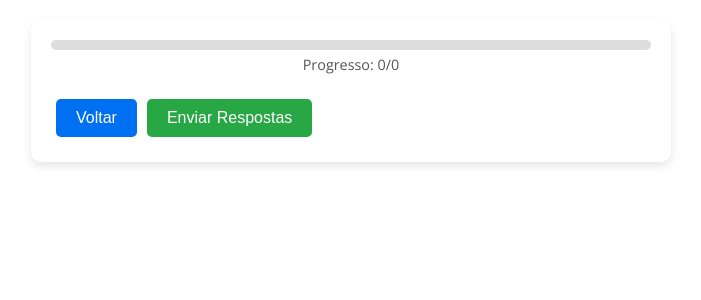
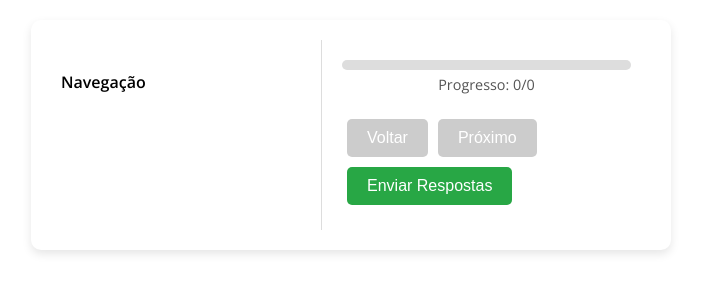
Before and after one commit to gustavobittencourtds/tpack-app, a Next.js app: page /survey in a window 1280 px wide. Shown: the top 300 px of the page, without its empty margins (289-990 px from the left). Built offline with nearby package versions, Linux system fonts and the light colour scheme.

Commit message:
update: add aside navigation between questions

```diff
--- a/src/pages/survey.tsx
+++ b/src/pages/survey.tsx
@@ -17,7 +17,7 @@ import { Question } from '../types';
 const Survey: React.FC = () => {
   const [questions, setQuestions] = useState<Question[]>([]);
   const [intro, setIntro] = useState<Question | null>(null);
-  const [currentQuestionIndex, setCurrentQuestionIndex] = useState(-1); // -1 para exibir a introdução primeiro
+  const [currentQuestionIndex, setCurrentQuestionIndex] = useState(-1);
   const [answers, setAnswers] = useState<{ [questionId: string]: string | string[] }>({});
   const [error, setError] = useState<string | null>(null);
   const router = useRouter();
@@ -45,10 +45,6 @@ const Survey: React.FC = () => {
 
         setIntro(introQuestion);
         setQuestions(validQuestions);
-
-        if (validQuestions.length !== data.length) {
-          console.warn('Algumas perguntas foram ignoradas por estarem incompletas.');
-        }
       } catch (err) {
         console.error('Erro ao buscar questões:', err);
         setError('Erro ao buscar o questionário. Tente novamente mais tarde.');
@@ -58,16 +54,31 @@ const Survey: React.FC = () => {
     if (token) fetchQuestions();
   }, [token]);
 
-
   if (error) return <SurveyContainer>{error}</SurveyContainer>;
 
   const handleAnswerChange = (value: string | string[]) => {
-    const questionId = questions[currentQuestionIndex]._id;
+    const questionId = questions[currentQuestionIndex]?._id;
+    if (questionId) {
       setAnswers((prev) => ({ ...prev, [questionId]: value }));
+    }
   };
 
-  const handleNext = () => setCurrentQuestionIndex((prev) => prev + 1);
-  const handleBack = () => setCurrentQuestionIndex((prev) => (prev === 0 ? -1 : prev - 1));
+  // Verifica se a questão atual foi respondida
+  const isCurrentQuestionAnswered = () => {
+    const questionId = questions[currentQuestionIndex]?._id;
+    return questionId && answers[questionId] && answers[questionId].length > 0;
+  };
+
+  const handleNext = () => {
+    if (isCurrentQuestionAnswered()) {
+      setCurrentQuestionIndex((prev) => prev + 1);
+    }
+  };
+
+  const handleBack = () => {
+    setCurrentQuestionIndex((prev) => (prev === 0 ? -1 : prev - 1));
+  };
+
   const handleSubmit = async () => {
     try {
       const response = await fetch('/api/answers', {
@@ -92,40 +103,72 @@ const Survey: React.FC = () => {
       alert('Questionário finalizado com sucesso!');
     } catch (error) {
       console.error('Erro ao enviar respostas:', error);
-      if (error instanceof Error) {
-        console.error('Error message:', error.message);
-      }
     }
   };
 
-  const currentQuestion = questions[currentQuestionIndex];
+  const currentQuestion = questions[currentQuestionIndex] || null;
   const progress = currentQuestionIndex >= 0 ? ((currentQuestionIndex + 1) / questions.length) * 100 : 0;
 
-  // Tela de introdução
-  if (currentQuestionIndex === -1 && intro) {
+  const handleQuestionSelect = (index: number) => {
+    if (answers[questions[index]._id] || index === currentQuestionIndex + 1) {
+      setCurrentQuestionIndex(index);
+    }
+  };
+
   return (
     <SurveyContainer>
+      <div style={{ display: 'flex' }}>
+        {/* Barra lateral de navegação */}
+        <div style={{ width: '250px', padding: '10px', borderRight: '1px solid #ddd' }}>
+          <h4>Navegação</h4>
+          <ul style={{ listStyle: 'none', padding: 0 }}>
+            {questions.map((q, index) => (
+              <li key={q._id} style={{ marginBottom: '5px' }}>
+                <button
+                  onClick={() => handleQuestionSelect(index)}
+                  disabled={!answers[q._id] && index !== currentQuestionIndex + 1}
+                  style={{
+                    width: '100%',
+                    padding: '8px',
+                    background: index === currentQuestionIndex ? '#0070f3' : '#f0f0f0',
+                    color: index === currentQuestionIndex ? '#fff' : '#000',
+                    border: 'none',
+                    borderRadius: '5px',
+                    cursor: answers[q._id] || index === currentQuestionIndex + 1 ? 'pointer' : 'not-allowed',
+                  }}
+                >
+                  Pergunta {index + 1}
+                </button>
+              </li>
+            ))}
+          </ul>
+        </div>
+
+        {/* Área do questionário */}
+        <div style={{ flex: 1, padding: '20px' }}>
+          <ProgressContainer>
+            <ProgressBar progress={progress} />
+            <p>{`Progresso: ${currentQuestionIndex + 1}/${questions.length}`}</p>
+          </ProgressContainer>
+
+          {/* Exibir introdução antes do questionário começar */}
+          {currentQuestionIndex === -1 && intro && (
             <IntroContainer>
               <h2>Bem-vindo ao Questionário</h2>
               <p dangerouslySetInnerHTML={{ __html: intro.text }} />
               {intro.note && <Note>{intro.note}</Note>}
+              <NavigationButton onClick={() => setCurrentQuestionIndex(0)}>Começar</NavigationButton>
             </IntroContainer>
-        <NavigationButton onClick={() => setCurrentQuestionIndex(0)}>Começar</NavigationButton>
-      </SurveyContainer>
-    );
-  }
+          )}
 
-  return (
-    <SurveyContainer>
-      <ProgressContainer>
-        <ProgressBar progress={progress} />
-        <p>{`Progresso: ${currentQuestionIndex + 1}/${questions.length}`}</p>
-      </ProgressContainer>
+          {/* Exibir a pergunta atual e as opções de resposta */}
           {currentQuestion && (
             <QuestionContainer>
               <QuestionText>{currentQuestion.text}</QuestionText>
               {currentQuestion.note && <Note>{currentQuestion.note}</Note>}
-          {currentQuestion.type === 'multiple_choice' && currentQuestion.choices && currentQuestion.choices.length > 0 && (
+
+              {/* Perguntas de múltipla escolha */}
+              {currentQuestion.type === 'multiple_choice' && currentQuestion.choices && (
                 <div>
                   {currentQuestion.choices.map((choice) => (
                     <ChoiceLabel key={choice._id}>
@@ -145,6 +188,8 @@ const Survey: React.FC = () => {
                   ))}
                 </div>
               )}
+
+              {/* Perguntas de texto e número */}
               {['text', 'number'].includes(currentQuestion.type) && (
                 <input
                   type={currentQuestion.type}
@@ -152,6 +197,8 @@ const Survey: React.FC = () => {
                   onChange={(e) => handleAnswerChange(e.target.value)}
                 />
               )}
+
+              {/* Perguntas de escala */}
               {currentQuestion.type === 'scale' && (
                 <input
                   type="range"
@@ -163,21 +210,22 @@ const Survey: React.FC = () => {
               )}
             </QuestionContainer>
           )}
+
+          {/* Botões de navegação */}
           <div>
-        <NavigationButton onClick={handleBack}>
+            <NavigationButton onClick={handleBack} disabled={currentQuestionIndex === -1}>
               {currentQuestionIndex === 0 ? 'Voltar à Introdução' : 'Voltar'}
             </NavigationButton>
-        {currentQuestionIndex < questions.length - 1 && (
-          <NavigationButton
-            onClick={handleNext}
-            disabled={!answers[currentQuestion._id] || answers[currentQuestion._id].length === 0}
-          >
+
+            <NavigationButton onClick={handleNext} disabled={!isCurrentQuestionAnswered()}>
               Próximo
             </NavigationButton>
-        )}
+
             {currentQuestionIndex === questions.length - 1 && (
               <SubmitButton onClick={handleSubmit}>Enviar Respostas</SubmitButton>
             )}
+          </div>
+        </div>
       </div>
     </SurveyContainer>
   );
--- a/src/styles/surveyStyles.ts
+++ b/src/styles/surveyStyles.ts
@@ -122,3 +122,35 @@ export const Note = styled.p`
   margin-bottom: 20px;
   font-style: italic;
 `;
+
+export const ContentWrapper = styled.div`
+  display: flex;
+  height: 100vh;
+`;
+
+export const SidebarContainer = styled.div`
+  width: 80px;
+  background: #f0f0f0;
+  display: flex;
+  flex-direction: column;
+  align-items: center;
+  padding: 20px 0;
+`;
+
+export const SidebarItem = styled.button<{ isActive: boolean; isAnswered: boolean }>`
+  width: 50px;
+  height: 50px;
+  margin: 5px;
+  border-radius: 50%;
+  border: 2px solid ${({ isActive }) => (isActive ? '#0070f3' : '#ccc')};
+  background-color: ${({ isAnswered }) => (isAnswered ? '#0070f3' : '#fff')};
+  color: ${({ isAnswered }) => (isAnswered ? '#fff' : '#000')};
+  font-size: 18px;
+  font-weight: bold;
+  cursor: ${({ isAnswered }) => (isAnswered ? 'pointer' : 'default')};
+  transition: background 0.3s, border 0.3s;
+
+  &:hover {
+    background-color: ${({ isAnswered }) => (isAnswered ? '#005bb5' : '#fff')};
+  }
+`;
```
Lines whose indentation alone changed are shown as unchanged.
